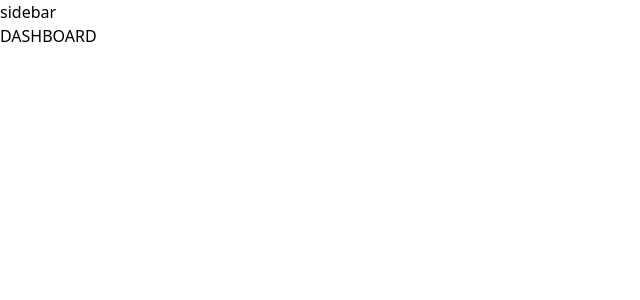
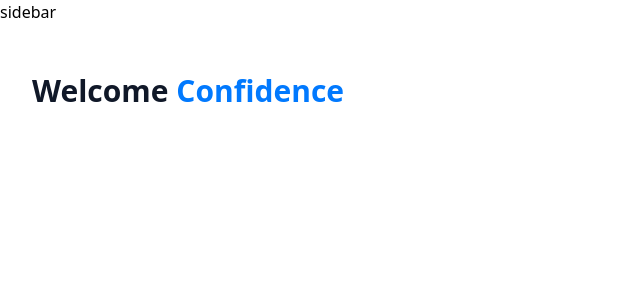
Before and after one commit to confidenceaffang/sample-online-banking, a Next.js app in the folder bankin/: page / in a window 1280 px wide. Shown: the top 300 px of the page, without its empty margins (0-640 px from the left). Built offline with nearby package versions, Linux system fonts and the light colour scheme.

Commit message:
started the header component

```diff
--- a/bankin/app/(route)/page.tsx
+++ b/bankin/app/(route)/page.tsx
@@ -1,10 +1,22 @@
 import React from 'react'
+import HeaderBox from "@/components/HeaderBox"
 
 const Home = () => {
+  const loggedIn = {firstname: 'Confidence'};
+
   return (
-    <div>
-      DASHBOARD
+   <section className="home">
+    <div className="home-content">
+    <header className="home-header">
+        <HeaderBox
+        type ="greeting"
+        title ="Welcome"
+        user ={loggedIn?.firstname || "Guest"}
+        subtext = "Access and manage your account efficitently"/>
+    </header>
     </div>
+   </section>
   )
 }
+
 export default Home;
--- /dev/null
+++ b/bankin/components/HeaderBox.tsx
@@ -0,0 +1,16 @@
+import React from 'react'
+
+const HeaderBox = ({type ="title", title, subtext, user}: HeaderBoxProps) => {
+  return (
+    <div className='header-box'>
+      <h1 className='header-box-title'>
+        {title}
+        {type === 'greeting' && (
+          <span className='text-bankGradient'>&nbsp;{user}</span>
+        )}
+      </h1>
+    </div>
+  )
+}
+
+export default HeaderBox
```
